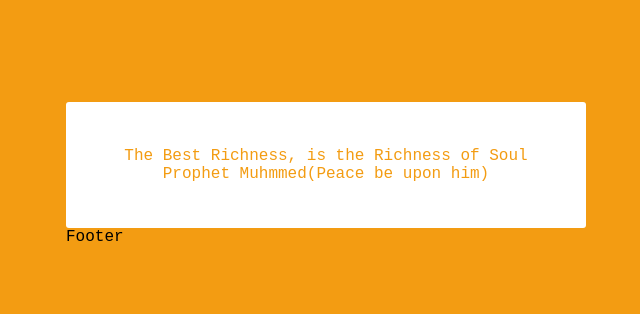
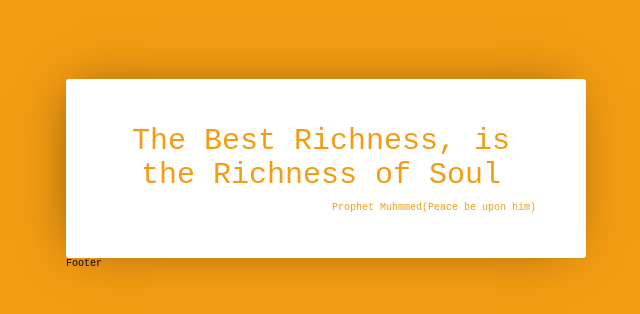
Before and after one commit to amirdhahri01/a-random-quote-generator-application, a React (Create React App) app: page / in a window 1280 px wide. Shown: the part 226-540 px from the top of the page, without its empty margins (314-954 px from the left). Built offline with nearby package versions, Linux system fonts and the light colour scheme.

Commit message:
Addding some css styling

```diff
--- a/src/Dashboard/Quotes/Quotes.css
+++ b/src/Dashboard/Quotes/Quotes.css
@@ -4,4 +4,18 @@
     width: 520px;
     border-radius: 3px;
     padding: 45px 50px;
+    box-shadow: -5px -1px 48px -14px rgba(0 , 0, 0, 0.5);
 }
+
+.quote-text{
+    font-size:3rem;
+    text-align: center;
+    margin-right: 1rem;
+}
+
+.quote-author{
+    font-weight: 300;
+    margin-top:1rem;
+    font-size: 1rem;
+    text-align: end;
+}
--- a/src/index.css
+++ b/src/index.css
@@ -4,7 +4,9 @@
   box-sizing: border-box;
   text-decoration: none;
 }
-
+html{
+  font-size: 62.5%;
+}
 body {
   font-family: "Courier New", Courier, monospace;
   background-color: rgb(243, 156, 18);
```
